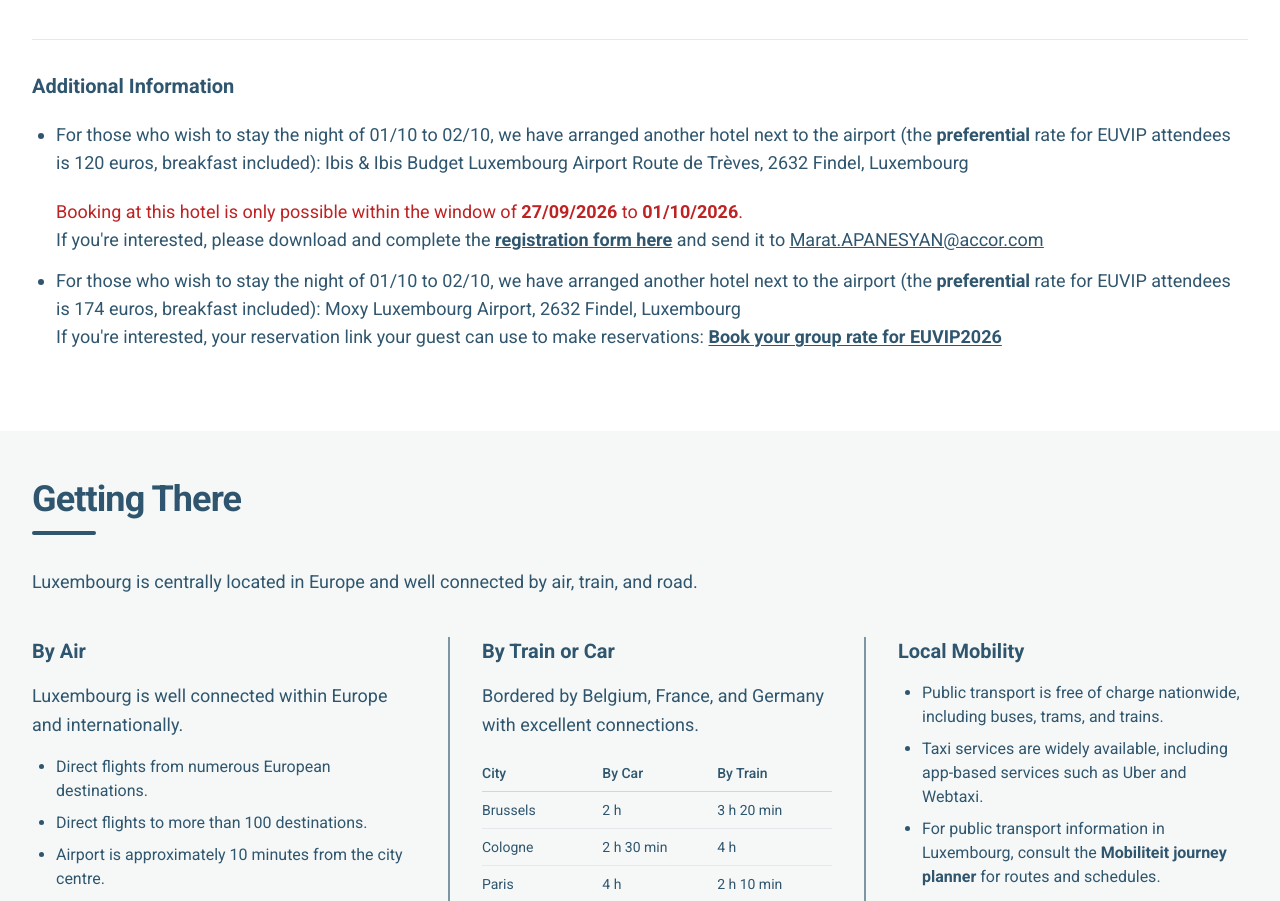
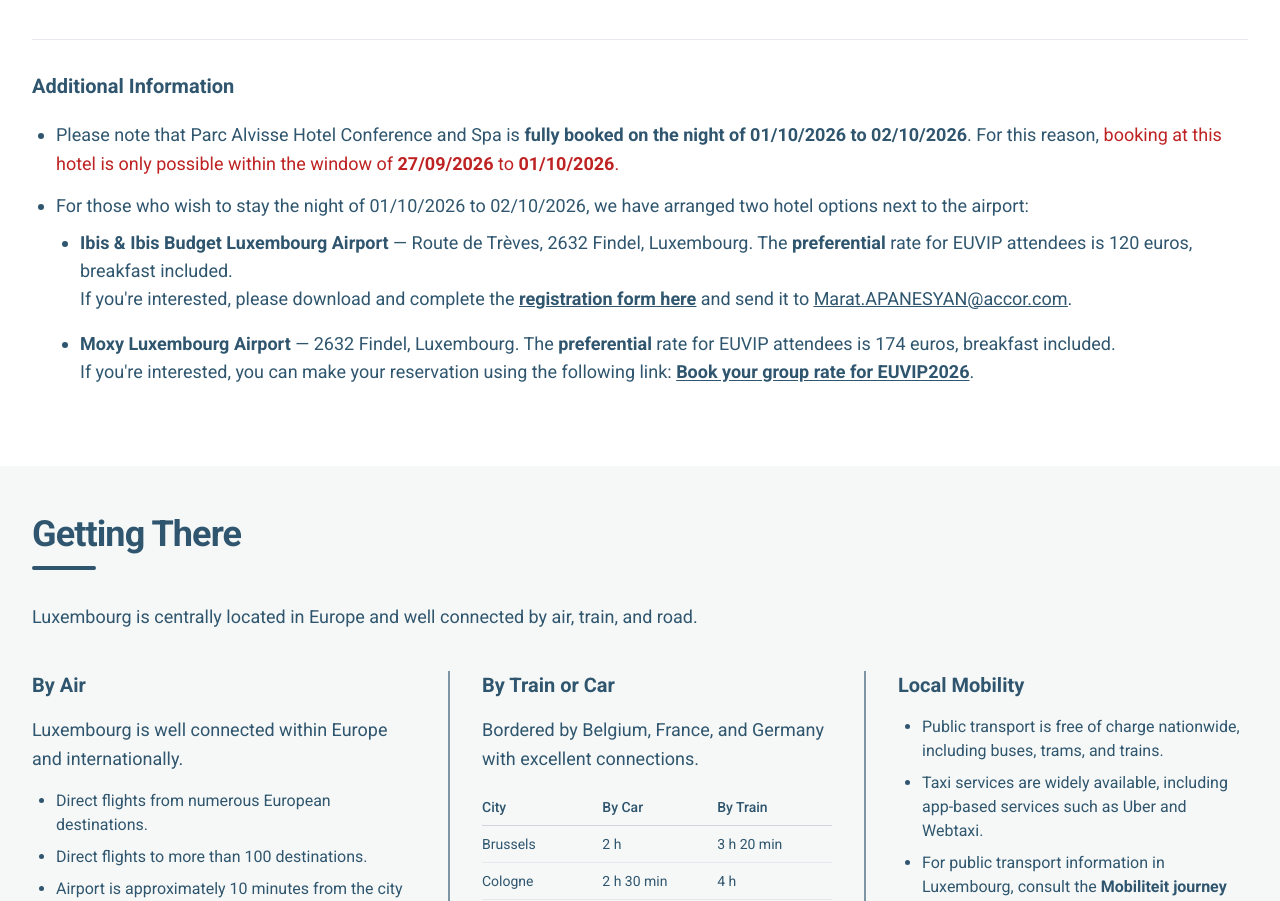
Before and after one commit to euvip2026/euvip2026.github.io, a Next.js app: page /attend in a window 1280 px wide. Shown: the part 5847-6748 px from the top of the page. Built offline with nearby package versions, Linux system fonts and the light colour scheme; no server answers.

Commit message:
Fix the scattered information of the hotel booking.

```diff
--- a/src/app/attend/page.tsx
+++ b/src/app/attend/page.tsx
@@ -546,17 +546,23 @@
 
               <ul className="mt-5 list-disc space-y-3 pl-6 text-base leading-relaxed marker:text-[#2f566e] md:text-lg">
                 <li>
-
+                  Please note that Parc Alvisse Hotel Conference and Spa is <strong>fully booked on the night of 01/10/2026 to 02/10/2026</strong>. For this reason,{' '}
+                  <span className="text-base leading-relaxed text-[#be2222ff] md:text-lg">
+                    booking at this hotel is only possible within the window of{' '}
+                    <strong>27/09/2026</strong> to <strong>01/10/2026</strong>.
+                  </span>
+                </li>
+                <li>
                   <p className="mt-2 text-base md:text-lg">
-                    For those who wish to stay the night of 01/10 to 02/10, we have arranged another hotel next to the
-                    airport (the <strong>preferential</strong> rate for EUVIP attendees is 120 euros, breakfast
-                    included): Ibis & Ibis Budget Luxembourg Airport Route de Trèves, 2632 Findel, Luxembourg
-                  </p>
-                  <p className="mt-5 text-base leading-relaxed text-[#be2222ff] md:text-lg">
-                Booking at this hotel is only possible within the window of <strong>27/09/2026</strong> to{' '}
-                <strong>01/10/2026</strong>.
+                    For those who wish to stay the night of 01/10/2026 to 02/10/2026, we have arranged two hotel options next to the airport:
                   </p>
 
+                  <ul className="mt-2 list-disc pl-6 space-y-4">
+                    <li>
+                      <p className="text-base md:text-lg">
+                        <strong>Ibis & Ibis Budget Luxembourg Airport</strong> — Route de Trèves, 2632 Findel, Luxembourg.
+                        The <strong>preferential</strong> rate for EUVIP attendees is 120 euros, breakfast included.
+                      </p>
                       <p className="text-base md:text-lg">
                         If you're interested, please download and complete the{' '}
                         <strong>
@@ -568,18 +574,21 @@
                         </strong>{' '}
                         and send it to{' '}
                         <u>
-                      <a href="mailto:Marat.APANESYAN@accor.com">Marat.APANESYAN@accor.com</a>{' '}
+                          <a href="mailto:Marat.APANESYAN@accor.com">
+                            Marat.APANESYAN@accor.com
+                          </a>
                         </u>
+                        .
                       </p>
                     </li>
+
                     <li>
-                  <p className="mt-2 text-base md:text-lg">
-                    For those who wish to stay the night of 01/10 to 02/10, we have arranged another hotel next to the
-                    airport (the <strong>preferential</strong> rate for EUVIP attendees is 174 euros, breakfast
-                    included): Moxy Luxembourg Airport, 2632 Findel, Luxembourg
+                      <p className="text-base md:text-lg">
+                        <strong>Moxy Luxembourg Airport</strong> — 2632 Findel, Luxembourg.
+                        The <strong>preferential</strong> rate for EUVIP attendees is 174 euros, breakfast included.
                       </p>
                       <p className="text-base md:text-lg">
-                    If you're interested, your reservation link your guest can use to make reservations:{' '}
+                        If you're interested, you can make your reservation using the following link:{' '}
                         <a
                           href="https://www.marriott.com/event-reservations/reservation-link.mi?id=1785495585115&key=GRP&app=resvlink&_branch_match_id=1611756269017482387&_branch_referrer=H4sIAAAAAAAAA8soKSkottLXTywo0MtNLCrKzC8p0UvOz9UvSi0uy0wtN7IHytiCODmZedlqmSm2huYWpiaWpqYWpoaGpmrZqZW27kEBanVFqWmpQO156fFJRfnlxalFtsGJaYlFmQC6Wyy4YQAAAA%3D%3D"
                           target="_blank"
@@ -588,7 +597,10 @@
                         >
                           <strong>Book your group rate for EUVIP2026</strong>
                         </a>
+                        .
                       </p>
+                    </li>
+                  </ul>
                 </li>
               </ul>
             </div>
```
Lines whose indentation alone changed are shown as unchanged.
